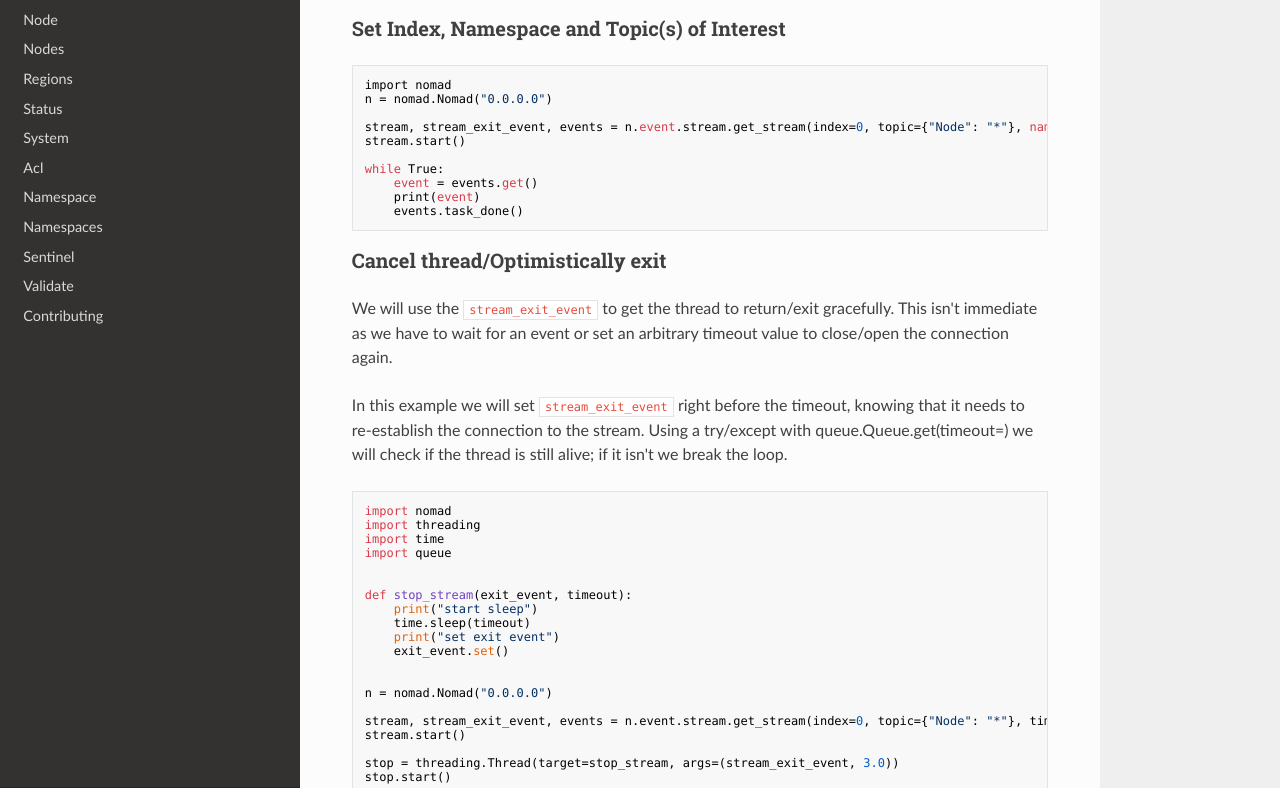
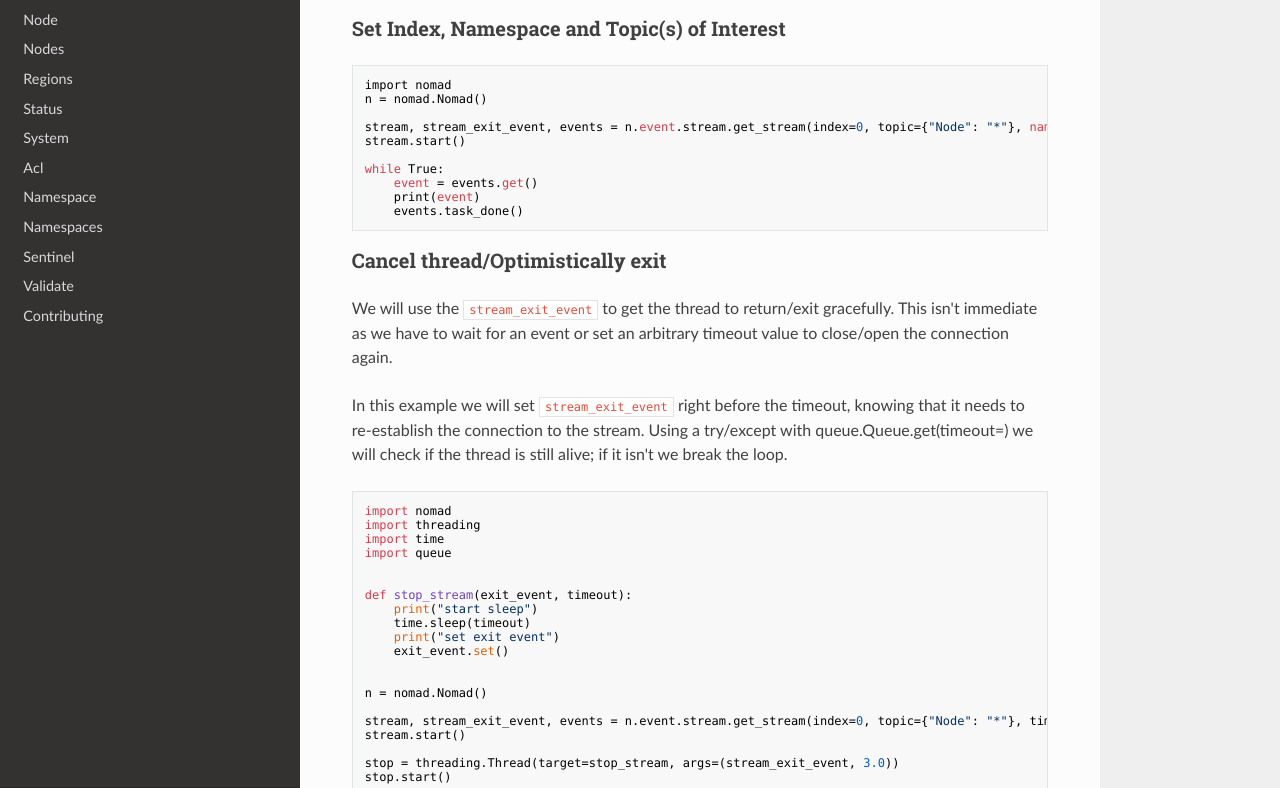
Before and after one commit to jrxFive/python-nomad, an MkDocs documentation site: the page built from docs/api/event.md, in a window 1280 px wide and 1400 px high. Shown: the part 573-1361 px from the top of the window. Built offline with MkDocs 1.6.1, drawn with Linux system fonts in a browser that asks for light colours; nearby versions of some CDN libraries; old or Windows-style settings are respelled for this version of MkDocs.

Commit message:
remove all interfaces 0.0.0.0 in docs for event stream

````diff
--- a/docs/api/event.md
+++ b/docs/api/event.md
@@ -26,7 +26,7 @@ while True:
 
 ```
 import nomad
-n = nomad.Nomad("0.0.0.0")
+n = nomad.Nomad()
 
 stream, stream_exit_event, events = n.event.stream.get_stream(index=0, topic={"Node": "*"}, namespace="not-default")
 stream.start()
@@ -59,7 +59,7 @@ def stop_stream(exit_event, timeout):
     exit_event.set()
 
 
-n = nomad.Nomad("0.0.0.0")
+n = nomad.Nomad()
 
 stream, stream_exit_event, events = n.event.stream.get_stream(index=0, topic={"Node": "*"}, timeout=3.2)
 stream.start()
````
